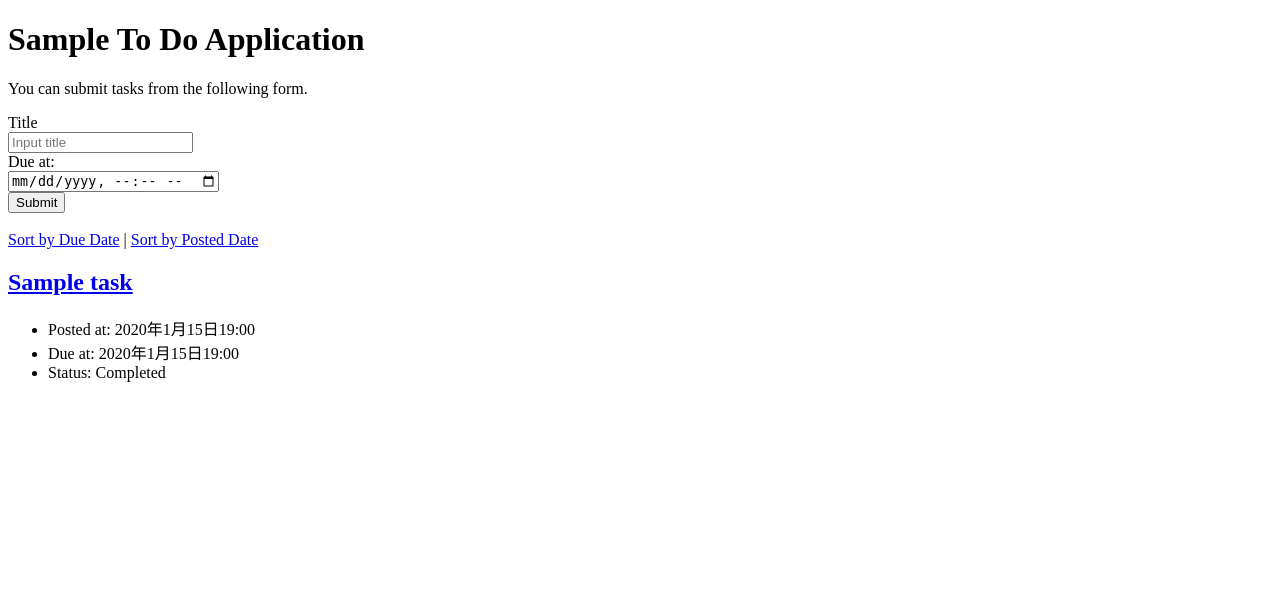
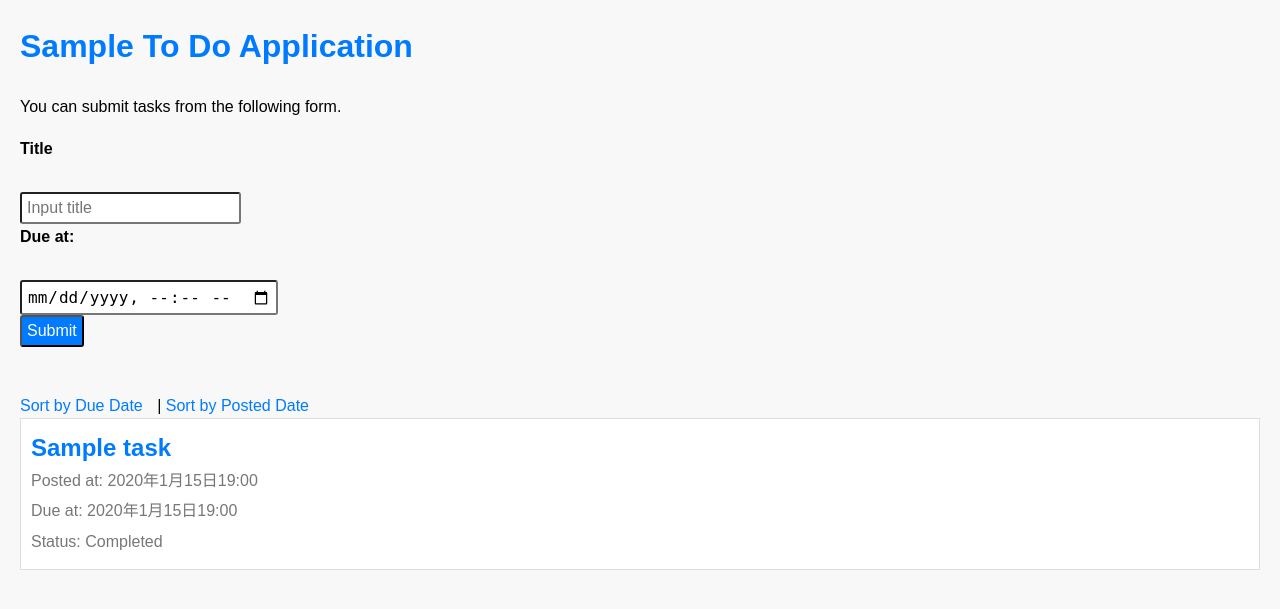
Before and after one commit to s1f10220178/django-test-exercise, a Django app: page / in a window 1280 px wide. Shown: the top 609 px of the page. Run offline with Django 4.2, Linux system fonts and the light colour scheme; tables that the repository leaves empty hold one stand-in row (values such as "Sample post").

Commit message:
add css file

```diff
--- /dev/null
+++ b/todo/templates/todo/index.css
@@ -0,0 +1,83 @@
+body {
+  font-family: Arial, sans-serif;
+  line-height: 1.6;
+  margin: 20px;
+  padding: 0;
+  background-color: #f8f8f8;
+}
+
+h1 {
+  color: #007bff;
+}
+
+form {
+  margin-bottom: 20px;
+}
+
+label {
+  font-weight: bold;
+  display: block;
+  margin-bottom: 5px;
+}
+
+input[type="text"],
+input[type="datetime-local"],
+button {
+  padding: 5px;
+  font-size: 16px;
+  border-radius: 3px;
+}
+
+button {
+  background-color: #007bff;
+  color: #fff;
+  cursor: pointer;
+}
+
+/* Task styles */
+.text {
+  border: 1px solid #ddd;
+  background-color: #fff;
+  padding: 10px;
+  margin-bottom: 10px;
+}
+
+.text h2 {
+  margin: 0;
+  color: #007bff;
+}
+
+.text ul {
+  list-style: none;
+  padding-left: 0;
+  margin: 0;
+}
+
+.text li {
+  margin-bottom: 5px;
+}
+
+a {
+  color: #007bff;
+  text-decoration: none;
+}
+
+a:hover {
+  text-decoration: underline;
+}
+
+div a {
+  margin-right: 10px;
+}
+
+li {
+  color: #777;
+}
+
+li.completed {
+  color: #28a745;
+}
+
+li.not-completed {
+  color: #dc3545;
+}
--- a/todo/templates/todo/index.html
+++ b/todo/templates/todo/index.html
@@ -6,6 +6,8 @@
     <title>To Do Application</title>
     <meta charset="UTF-8">
     <meta name="author" content="INIAD">
+    <link rel="stylesheet" type="text/css" href='index.css'>
+</head>
   </head>
 
   <body>
```
